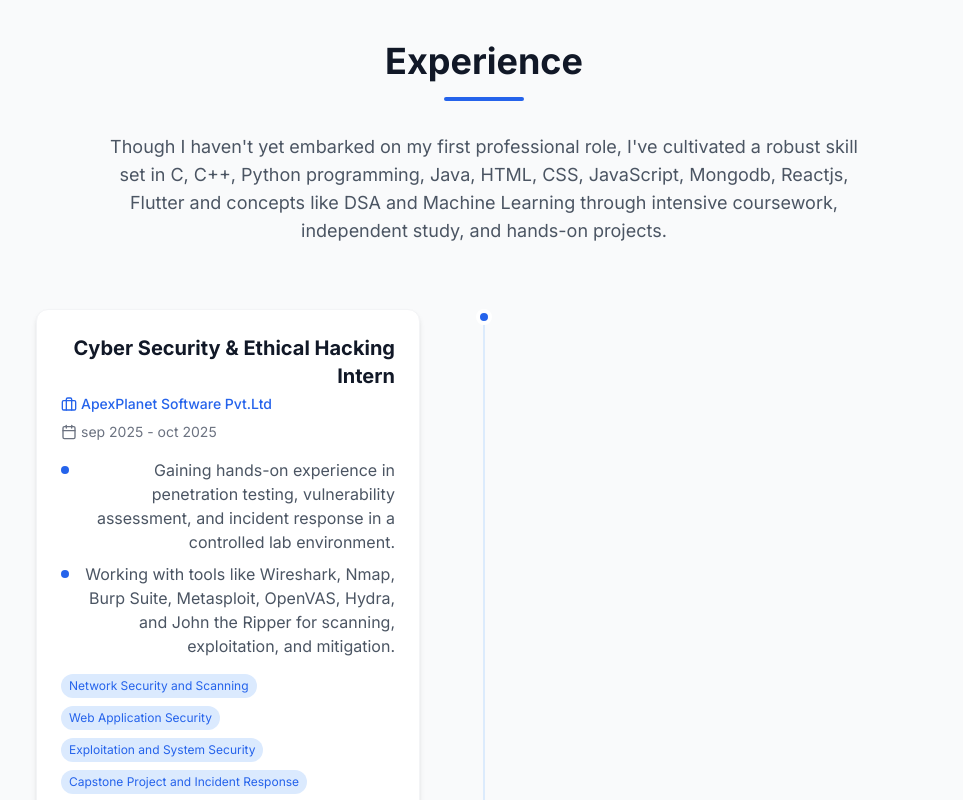
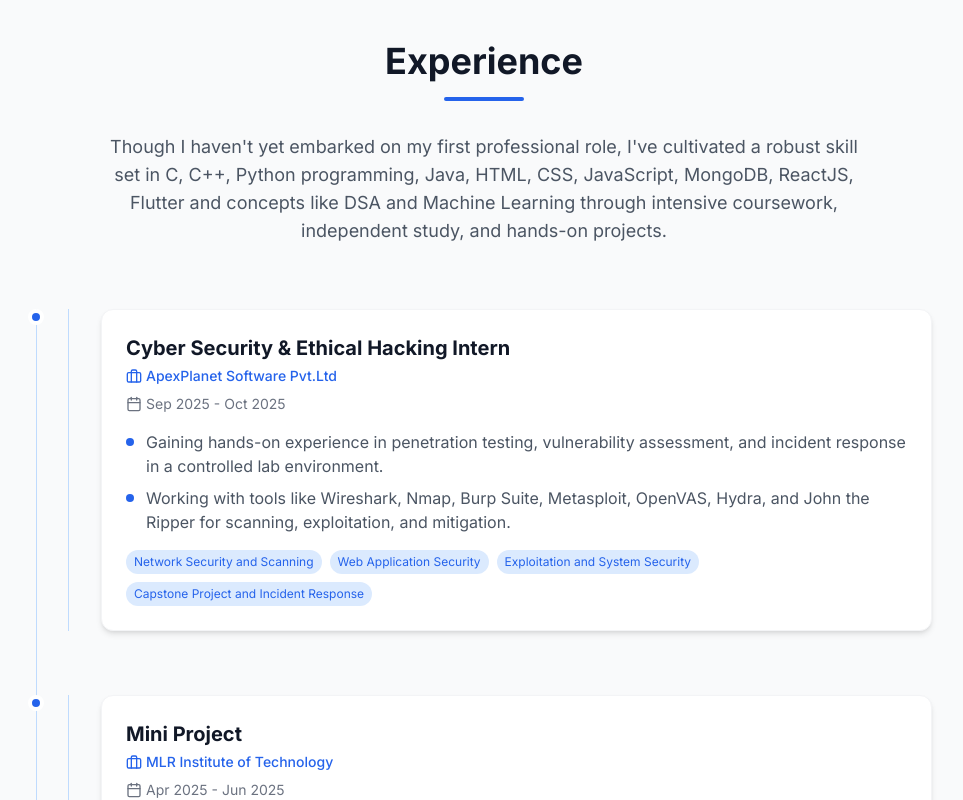
Before and after one commit to Rahul-Nakka-23/Rahul-Portfolio, a React (Vite) app: page / in a window 1280 px wide. Shown: the part 5840-6640 px from the top of the page, without its empty margins (156-1119 px from the left). Built offline with nearby package versions, Linux system fonts and the light colour scheme.

Commit message:
Update Experience.tsx

```diff
--- a/src/components/Experience.tsx
+++ b/src/components/Experience.tsx
@@ -20,27 +20,38 @@ const Experience: React.FC = () => {
       id: 1,
       title: 'Cyber Security & Ethical Hacking Intern',
       company: 'ApexPlanet Software Pvt.Ltd',
-      period: 'sep 2025 - oct 2025',
+      period: 'Sep 2025 - Oct 2025',
       description: [
         'Gaining hands-on experience in penetration testing, vulnerability assessment, and incident response in a controlled lab environment.',
         'Working with tools like Wireshark, Nmap, Burp Suite, Metasploit, OpenVAS, Hydra, and John the Ripper for scanning, exploitation, and mitigation.',
       ],
-      skills: ['Network Security and Scanning','Web Application Security','Exploitation and System Security','Capstone Project and Incident Response']
+      skills: [
+        'Network Security and Scanning',
+        'Web Application Security',
+        'Exploitation and System Security',
+        'Capstone Project and Incident Response',
+      ],
     },
     {
       id: 2,
       title: 'Mini Project',
-      company: 'MLR Institue of Technology',
+      company: 'MLR Institute of Technology',
       period: 'Apr 2025 - Jun 2025',
       description: [
         'Lead a team of 4 members in building and maintaining House price prediction web applications',
         'Architected and implemented the project with an R-squared score of 0.9476 with Random Forest on a Kaggle dataset',
-        'Developed and maintained  using Flask and Joblib',
+        'Developed and maintained using Flask and Joblib',
       ],
-      skills: ['Python', 'Pandas', 'Numpy', 'Scikit-Learn', 'Matplotlib', 'Flask', 'Joblib']
+      skills: [
+        'Python',
+        'Pandas',
+        'Numpy',
+        'Scikit-Learn',
+        'Matplotlib',
+        'Flask',
+        'Joblib',
+      ],
     },
-
-
   ];
 
   return (
@@ -51,37 +62,53 @@ const Experience: React.FC = () => {
     >
       <div className="container mx-auto px-4 sm:px-6 lg:px-8">
         <div className="max-w-3xl mx-auto text-center mb-16">
-          <h2 className={`text-3xl md:text-4xl font-bold mb-4 text-gray-900 dark:text-white transition-all duration-1000 ${isInView ? 'opacity-100 translate-y-0' : 'opacity-0 translate-y-10'}`}>
+          <h2
+            className={`text-3xl md:text-4xl font-bold mb-4 text-gray-900 dark:text-white transition-all duration-1000 ${
+              isInView ? 'opacity-100 translate-y-0' : 'opacity-0 translate-y-10'
+            }`}
+          >
             Experience
           </h2>
-          <div className="w-20 h-1 bg-blue-600 dark:bg-blue-400 mx-auto mb-8 rounded transition-all duration-1000 delay-200" style={{ transform: isInView ? 'scaleX(1)' : 'scaleX(0)' }}></div>
-          <p className={`text-lg text-gray-600 dark:text-gray-400 transition-all duration-1000 delay-300 ${isInView ? 'opacity-100 translate-y-0' : 'opacity-0 translate-y-10'}`}>
-            Though I haven't yet embarked on my first professional role, I've cultivated a robust skill set in C, C++, Python programming, Java, HTML, CSS, JavaScript, Mongodb, Reactjs, Flutter and concepts like DSA and Machine Learning  through intensive coursework, independent study, and hands-on projects.
+          <div
+            className="w-20 h-1 bg-blue-600 dark:bg-blue-400 mx-auto mb-8 rounded transition-all duration-1000 delay-200"
+            style={{ transform: isInView ? 'scaleX(1)' : 'scaleX(0)' }}
+          ></div>
+          <p
+            className={`text-lg text-gray-600 dark:text-gray-400 transition-all duration-1000 delay-300 ${
+              isInView ? 'opacity-100 translate-y-0' : 'opacity-0 translate-y-10'
+            }`}
+          >
+            Though I haven't yet embarked on my first professional role, I've
+            cultivated a robust skill set in C, C++, Python programming, Java,
+            HTML, CSS, JavaScript, MongoDB, ReactJS, Flutter and concepts like
+            DSA and Machine Learning through intensive coursework, independent
+            study, and hands-on projects.
           </p>
         </div>
 
         <div className="relative max-w-4xl mx-auto">
           {/* Timeline line */}
-          <div className="absolute left-0 md:left-1/2 top-0 h-full w-px bg-blue-200 dark:bg-blue-800 transform md:translate-x-[-0.5px]"></div>
+          <div className="absolute left-0 top-0 h-full w-px bg-blue-200 dark:bg-blue-800"></div>
 
           {experienceData.map((item, index) => (
             <div
               key={item.id}
-              className={`relative flex flex-col md:flex-row mb-12 md:mb-16 transition-all duration-1000 ${isInView ? 'opacity-100 translate-y-0' : 'opacity-0 translate-y-10'}`}
+              className={`relative flex flex-col mb-12 md:mb-16 transition-all duration-1000 ${
+                isInView
+                  ? 'opacity-100 translate-y-0'
+                  : 'opacity-0 translate-y-10'
+              }`}
               style={{ transitionDelay: `${index * 200}ms` }}
             >
               {/* Timeline dot */}
-              <div className="absolute left-[-8px] md:left-1/2 top-0 w-4 h-4 rounded-full bg-blue-600 dark:bg-blue-400 border-4 border-white dark:border-gray-800 transform md:translate-x-[-8px]"></div>
+              <div className="absolute left-[-8px] top-0 w-4 h-4 rounded-full bg-blue-600 dark:bg-blue-400 border-4 border-white dark:border-gray-800"></div>
 
-              {/* Content positioning */}
-              <div className={`flex md:w-1/2 ${index % 2 === 0 ? 'md:mr-auto' : 'md:ml-auto md:pl-16'}`}>
-                <div
-                  className={`ml-8 md:ml-0 pl-8 md:pl-0 border-l border-blue-200 dark:border-blue-800 md:border-l-0 ${index % 2 === 0 ? 'md:pr-16 md:text-right' : ''
-                    }`}
-                >
-
+              {/* Content */}
+              <div className="ml-8 pl-8 border-l border-blue-200 dark:border-blue-800">
                 <div className="bg-white dark:bg-gray-700 p-6 rounded-xl shadow-md hover:shadow-lg transition-shadow border border-gray-100 dark:border-gray-600">
-                    <h3 className="text-xl font-bold mb-1 text-gray-900 dark:text-white">{item.title}</h3>
+                  <h3 className="text-xl font-bold mb-1 text-gray-900 dark:text-white">
+                    {item.title}
+                  </h3>
                   <div className="flex items-center gap-1 mb-2 text-blue-600 dark:text-blue-400">
                     <Briefcase size={16} />
                     <span className="text-sm font-medium">{item.company}</span>
@@ -92,18 +119,23 @@ const Experience: React.FC = () => {
                   </div>
                   <ul className="mb-4 text-gray-600 dark:text-gray-300 space-y-2">
                     {item.description.map((desc, i) => (
-                        <li key={i} className="relative pl-5 before:absolute before:left-0 before:top-2 before:w-2 before:h-2 before:bg-blue-600 dark:before:bg-blue-400 before:rounded-full">
+                      <li
+                        key={i}
+                        className="relative pl-5 before:absolute before:left-0 before:top-2 before:w-2 before:h-2 before:bg-blue-600 dark:before:bg-blue-400 before:rounded-full"
+                      >
                         {desc}
                       </li>
                     ))}
                   </ul>
                   <div className="flex flex-wrap gap-2">
                     {item.skills.map((skill, i) => (
-                        <span key={i} className="px-2 py-1 text-xs bg-blue-100 dark:bg-blue-900/30 text-blue-600 dark:text-blue-400 rounded-full">
+                      <span
+                        key={i}
+                        className="px-2 py-1 text-xs bg-blue-100 dark:bg-blue-900/30 text-blue-600 dark:text-blue-400 rounded-full"
+                      >
                         {skill}
                       </span>
                     ))}
-                    </div>
                   </div>
                 </div>
               </div>
@@ -118,7 +150,17 @@ const Experience: React.FC = () => {
             className="inline-flex items-center gap-2 px-6 py-3 bg-blue-600 hover:bg-blue-700 text-white font-medium rounded-full shadow-md hover:shadow-lg transition-all duration-300"
           >
             <span>Resume</span>
-            <svg xmlns="http://www.w3.org/2000/svg" width="20" height="20" viewBox="0 0 24 24" fill="none" stroke="currentColor" strokeWidth="2" strokeLinecap="round" strokeLinejoin="round">
+            <svg
+              xmlns="http://www.w3.org/2000/svg"
+              width="20"
+              height="20"
+              viewBox="0 0 24 24"
+              fill="none"
+              stroke="currentColor"
+              strokeWidth="2"
+              strokeLinecap="round"
+              strokeLinejoin="round"
+            >
               <path d="M21 15v4a2 2 0 0 1-2 2H5a2 2 0 0 1-2-2v-4"></path>
               <polyline points="7 10 12 15 17 10"></polyline>
               <line x1="12" y1="15" x2="12" y2="3"></line>
```
Lines whose indentation alone changed are shown as unchanged.
